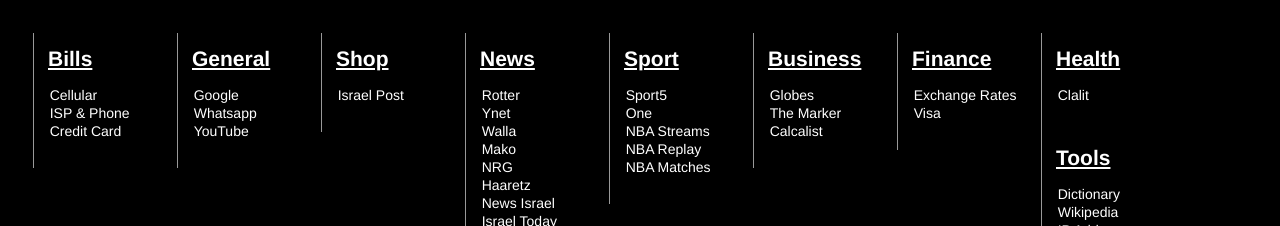
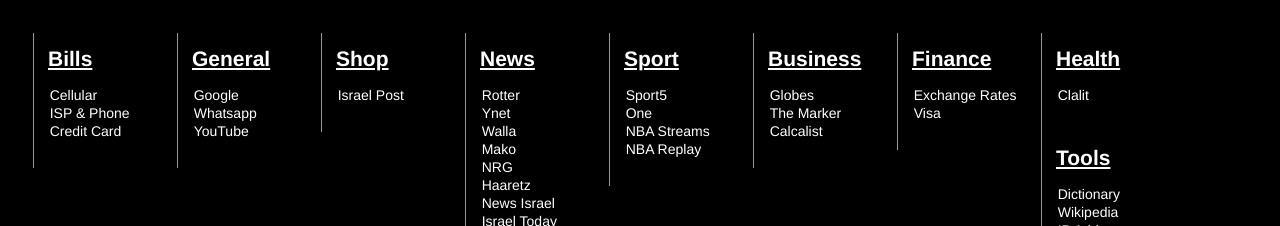
Before and after one commit to haimheled/haimheled.github.io, a plain HTML site: page index.html in a window 1280 px wide. Shown: the top 226 px of the page. Drawn offline with Linux system fonts and the light colour scheme.

Commit message:
Update index.html

```diff
--- a/index.html
+++ b/index.html
@@ -54,7 +54,6 @@
 http://www.one.co.il || One
 https://nbabite.com || NBA Streams
 https://nbafullhd.com || NBA Replay
-https://fullmatchtv.com/nba || NBA Matches
 
 Business
 http://www.globes.co.il || Globes
```
